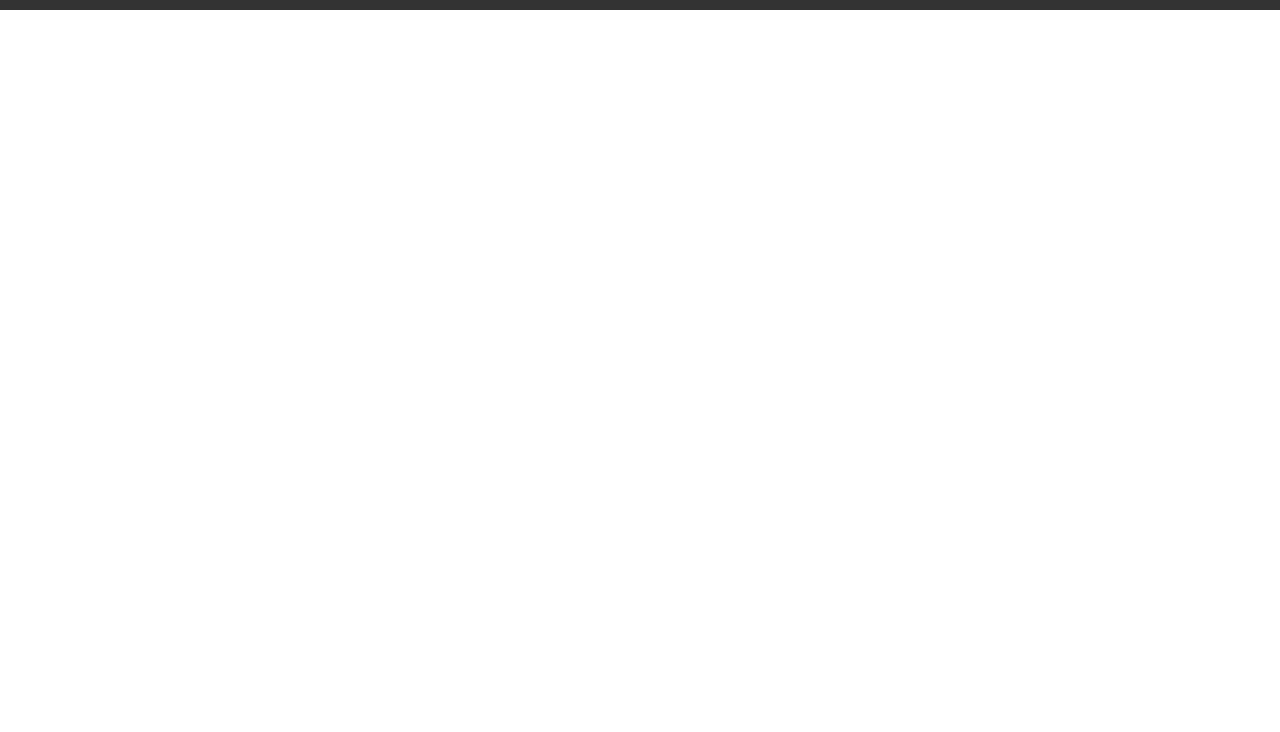
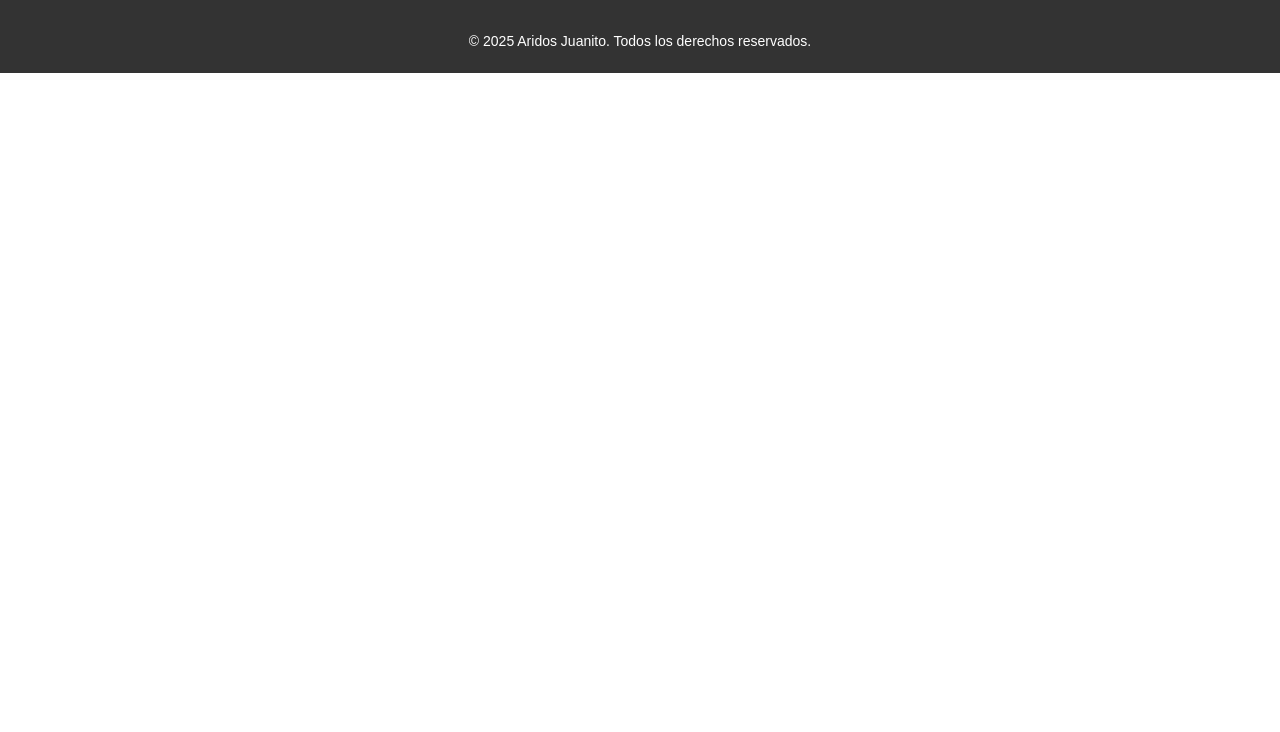
Before and after one commit to francolmc/frontend1_2025, a plain HTML site: page index.html in a window 1280 px wide. Shown: the part 68-800 px from the top of the page. Drawn offline with Linux system fonts and the light colour scheme.

Commit message:
feat: diseño del footer

```diff
--- a/css/styles.css
+++ b/css/styles.css
@@ -55,3 +55,11 @@ nav ul li a:hover {
 nav ul li a.active {
     color: #f4a460;
 }
+
+footer {
+    background: #333;
+    color: #fff;
+    text-align: center;
+    padding: 20px 0;
+    font-size: 14px;
+}
--- a/index.html
+++ b/index.html
@@ -20,5 +20,11 @@
             </nav>
         </div>
     </header>
+
+    <footer>
+        <div class="container">
+            <p>&copy; 2025 Aridos Juanito. Todos los derechos reservados.</p>
+        </div>
+    </footer>
 </body>
 </html>
```
